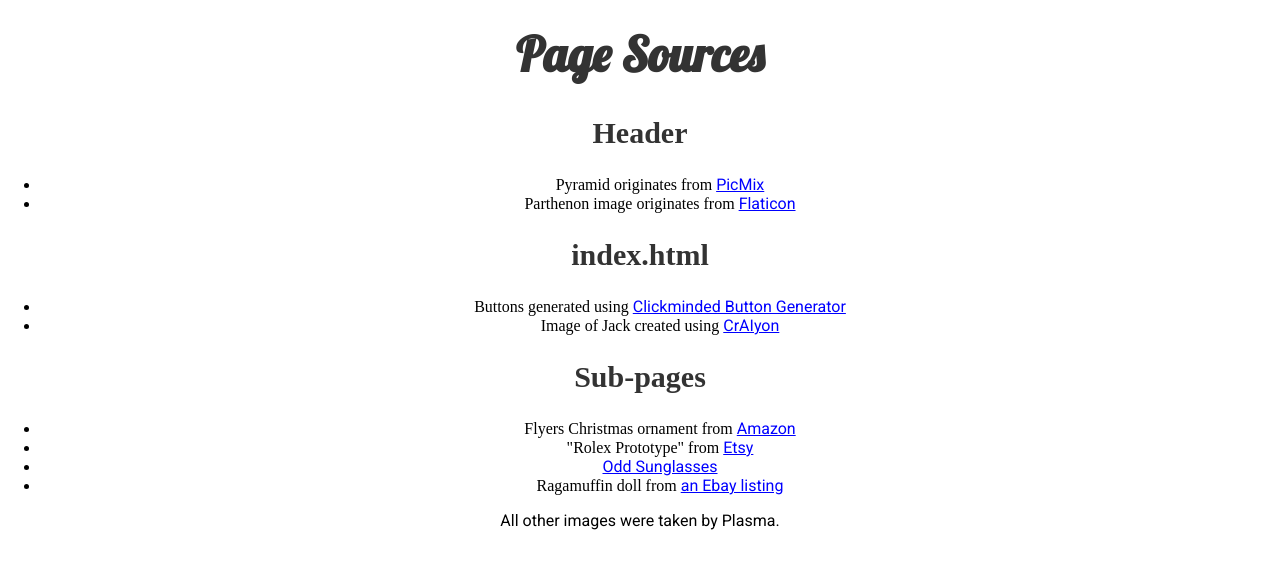
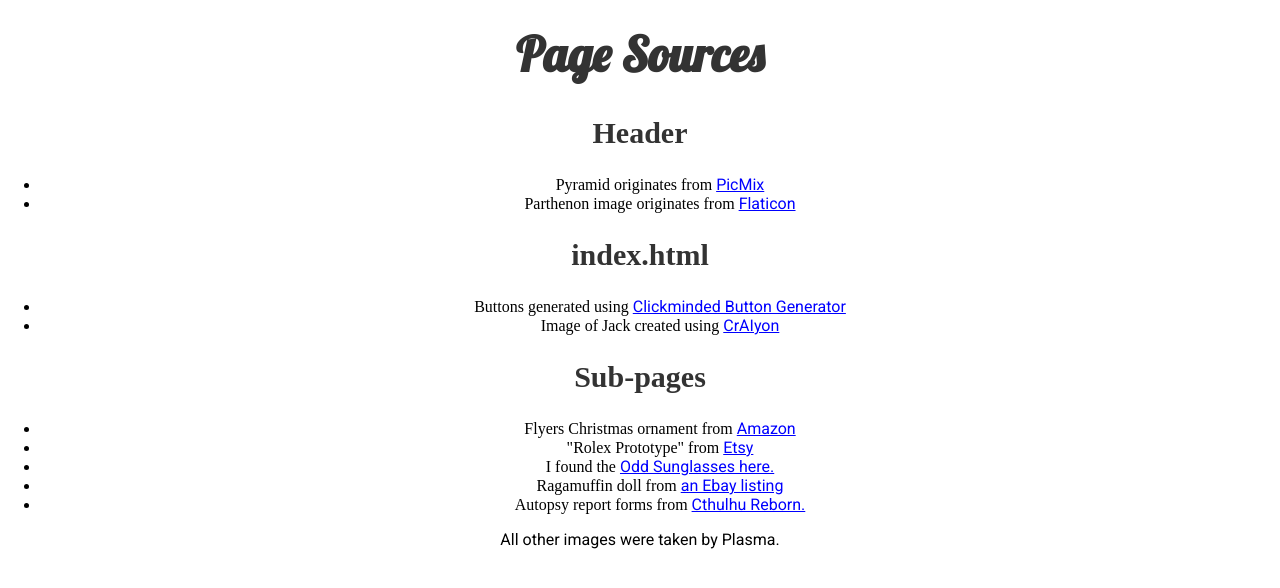
Before and after one commit to DoubleLM/Jack-s-Curios, a plain HTML site: page sources.html in a window 1280 px wide. Shown: the part 152-740 px from the top of the page. Drawn offline with Linux system fonts and the light colour scheme; a web font is replaced by a local one.

Commit message:
Forgot to attribute a source. This is now corrected.

```diff
--- a/sources.html
+++ b/sources.html
@@ -45,8 +45,11 @@
             <li>"Rolex Prototype" from <a
                     href="https://www.etsy.com/ca/listing/1740056053/elektronika-integral-55b-chrono-melody">Etsy</a>
             </li>
-            <li><a href="https://www.lenscart.ca/blog/90s-inspired-fashion-sunglasses-for-2023">Odd Sunglasses</a></li>
+            <li>I found the <a href="https://www.lenscart.ca/blog/90s-inspired-fashion-sunglasses-for-2023">Odd
+                    Sunglasses here.</a></li>
             <li>Ragamuffin doll from <a href="https://www.ebay.ca/itm/234814038278">an Ebay listing</a></li>
+            <li>Autopsy report forms from <a
+                    href="https://cthulhureborn.wordpress.com/2011/12/23/rites-of-solstice/">Cthulhu Reborn.</a></li>
         </ul>
         <p>All other images were taken by Plasma.</p>
     </div>
```
